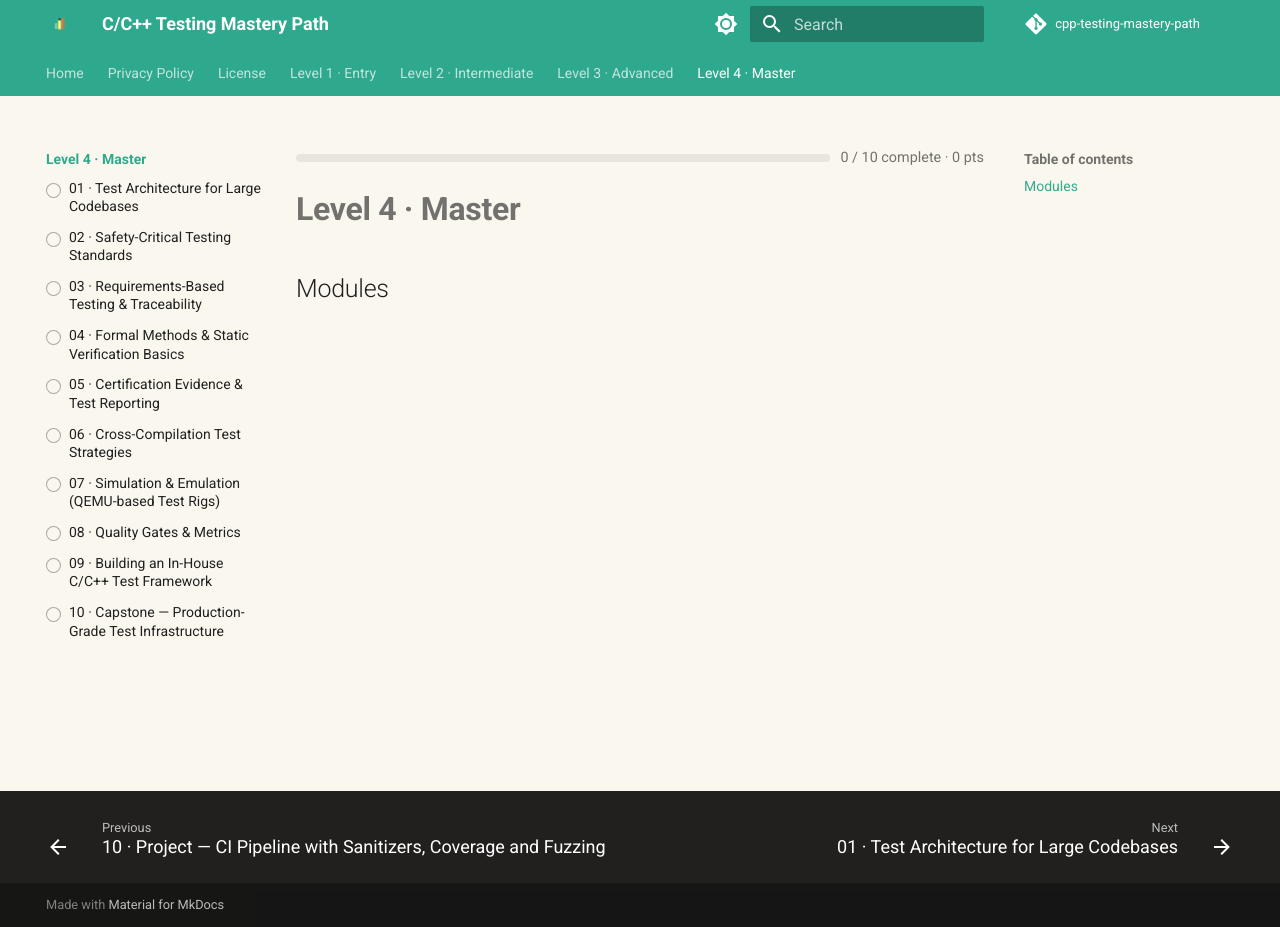
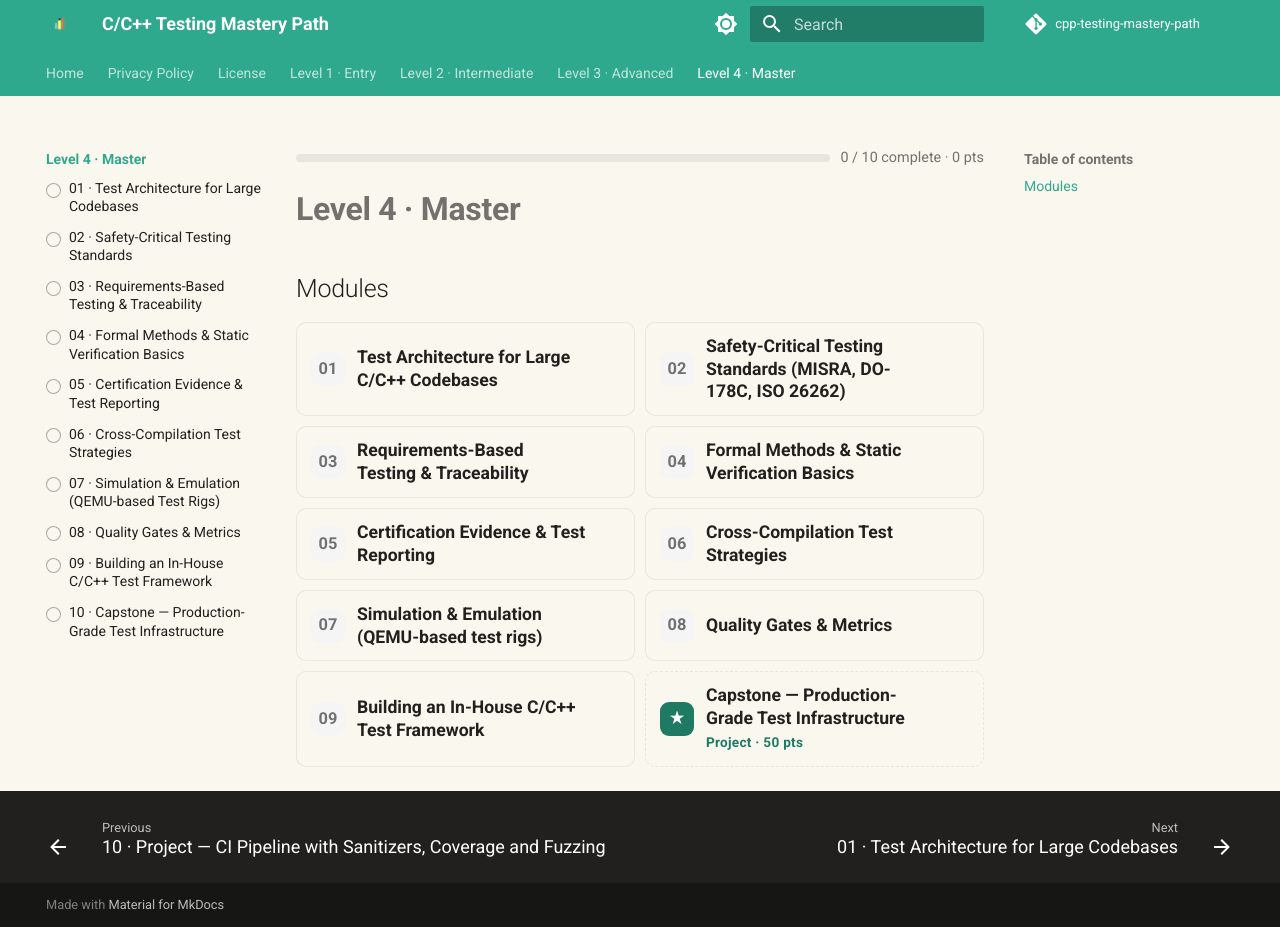
Before and after one commit to SIGILIPELLI/cpp-testing-mastery-path, an MkDocs documentation site: the page built from docs/level-4/index.md, in a window 1280 px wide and 927 px high. Built offline with MkDocs 1.6.1 and Material for MkDocs 9.7.7, drawn with Linux system fonts in a browser that asks for light colours; comment, search, counter and statistics services are not loaded; part of the change alters nothing that is shown.

Commit message:
Fix missing module list links on level overview pages
Several level-N/index.md pages listed module titles as plain text
instead of links, so the client-side tile enhancer found no <a>
inside each list item and replaced the list with an empty grid —
the "Modules" heading rendered with nothing underneath. Converted
each affected list to link to its real lesson file per mkdocs.yml's
nav; levels already linked correctly are untouched.

Co-Authored-By: Claude Sonnet 5 <noreply@anthropic.com>
Claude-Session: https://claude.ai/code/session_01Hje8nqbBP9V9WQ3JEcJc69

```diff
--- a/docs/level-4/index.md
+++ b/docs/level-4/index.md
@@ -2,13 +2,13 @@
 
 ## Modules
 
-1. Test Architecture for Large C/C++ Codebases
-2. Safety-Critical Testing Standards (MISRA, DO-178C, ISO 26262)
-3. Requirements-Based Testing & Traceability
-4. Formal Methods & Static Verification Basics
-5. Certification Evidence & Test Reporting
-6. Cross-Compilation Test Strategies
-7. Simulation & Emulation (QEMU-based test rigs)
-8. Quality Gates & Metrics
-9. Building an In-House C/C++ Test Framework
-10. Capstone — Production-Grade Test Infrastructure
+1. [Test Architecture for Large C/C++ Codebases](01-test-architecture-large-codebases.md)
+2. [Safety-Critical Testing Standards (MISRA, DO-178C, ISO 26262)](02-safety-critical-standards.md)
+3. [Requirements-Based Testing & Traceability](03-requirements-based-testing.md)
+4. [Formal Methods & Static Verification Basics](04-formal-methods-static-verification.md)
+5. [Certification Evidence & Test Reporting](05-certification-evidence-reporting.md)
+6. [Cross-Compilation Test Strategies](06-cross-compilation-test-strategies.md)
+7. [Simulation & Emulation (QEMU-based test rigs)](07-simulation-emulation-qemu.md)
+8. [Quality Gates & Metrics](08-quality-gates-metrics.md)
+9. [Building an In-House C/C++ Test Framework](09-in-house-test-framework.md)
+10. [Capstone — Production-Grade Test Infrastructure](10-capstone-project.md)
```
